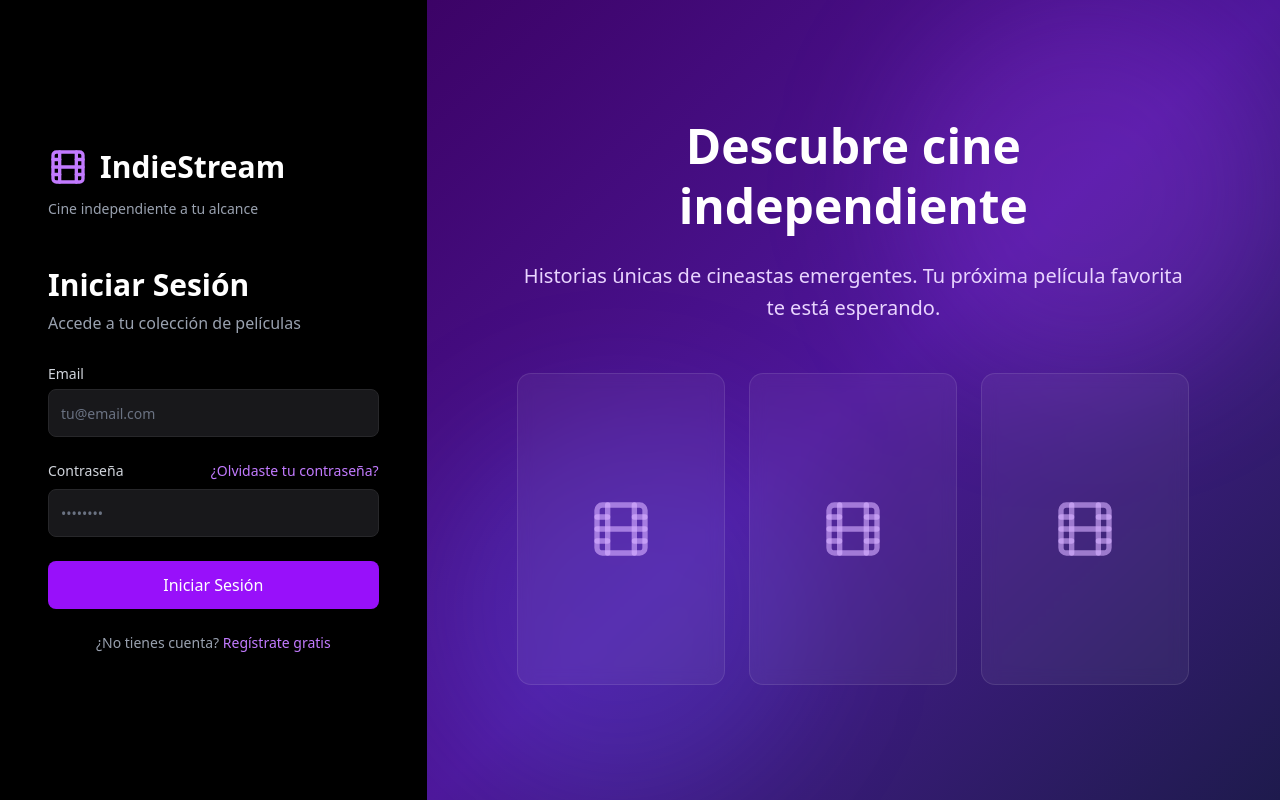
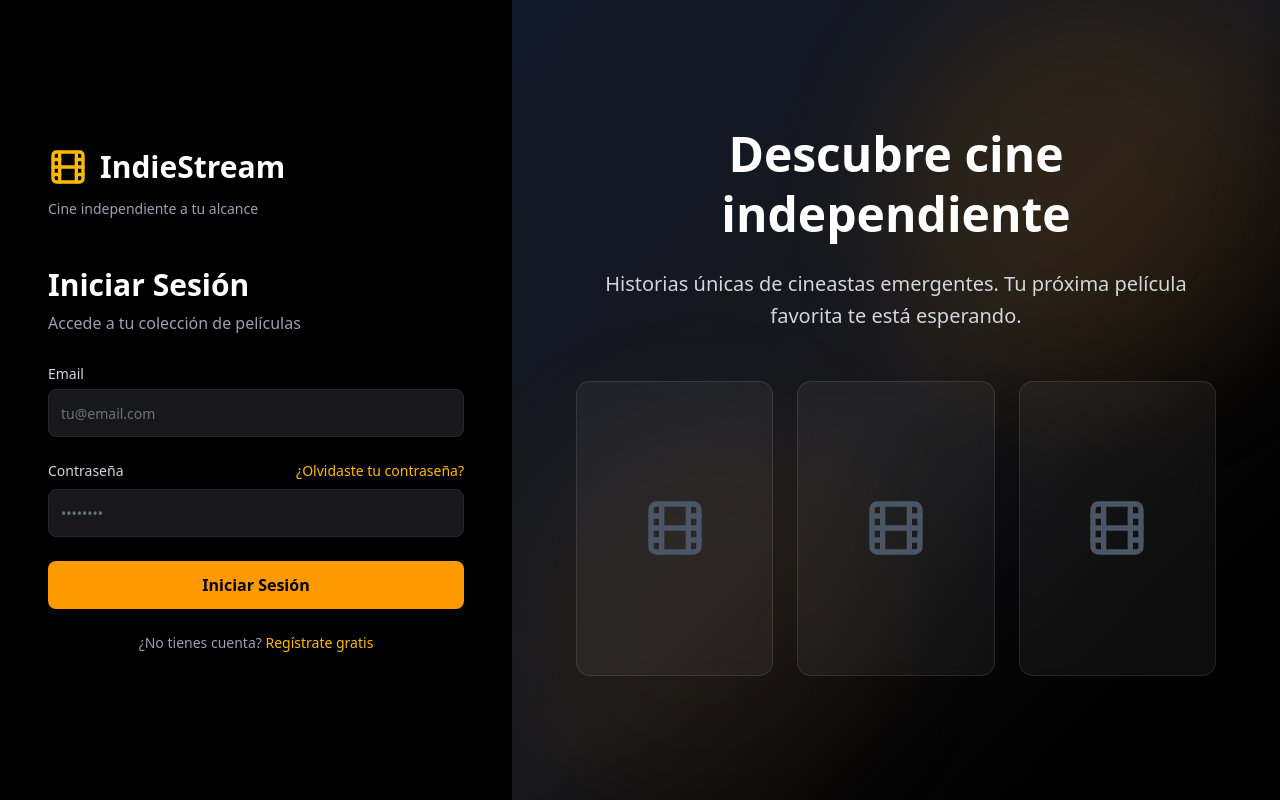
Before and after one commit to XavierSs21/proyecto-streaming, a React app in the folder frontend/: page /login in a window 1280 px wide. Built offline with nearby package versions, Linux system fonts and the light colour scheme; the HTML template or start-up script is replaced by a standard one.

Commit message:
style: change the colors to yellow/black

```diff
--- a/frontend/src/pages/Login.jsx
+++ b/frontend/src/pages/Login.jsx
@@ -60,18 +60,18 @@ export default function Login() {
   return (
     <div className="min-h-screen flex">
       {/* Lado izquierdo - Login */}
-            <div className="w-full lg:w-1/3 flex items-center justify-center bg-black p-12">
+      <div className="w-full lg:w-2/5 flex items-center justify-center bg-black p-12">
         <div className="w-full max-w-lg">
           {/* Logo/Header */}
           <div className="mb-12">
             <div className="flex items-center gap-3 mb-3">
-                            <Film className="w-10 h-10 text-purple-400" />
+              <Film className="w-10 h-10 text-amber-400" />
               <h1 className="text-3xl font-bold text-white">IndieStream</h1>
             </div>
             <p className="text-gray-400 text-sm">Cine independiente a tu alcance</p>
           </div>
 
-                    {/* Card */}
+          {/* Card sin bordes visibles, solo contenido */}
           <div className="space-y-8">
             <div>
               <h2 className="text-3xl font-bold text-white mb-2">Iniciar Sesión</h2>
@@ -91,14 +91,14 @@ export default function Login() {
                   value={formData.email}
                   onChange={handleChange}
                   required
-                                    className="bg-zinc-900 border-zinc-800 text-white placeholder:text-gray-500 focus:border-purple-500 h-12"
+                  className="bg-zinc-900 border-zinc-800 text-white placeholder:text-gray-500 focus:border-amber-500 focus:ring-amber-500/20 h-12"
                 />
               </div>
 
               <div className="space-y-2">
                 <div className="flex items-center justify-between">
                   <Label htmlFor="password" className="text-gray-300">Contraseña</Label>
-                                    <a href="#" className="text-sm text-purple-400 hover:text-purple-300 transition-colors">
+                  <a href="#" className="text-sm text-amber-400 hover:text-amber-300 transition-colors">
                     ¿Olvidaste tu contraseña?
                   </a>
                 </div>
@@ -110,13 +110,13 @@ export default function Login() {
                   value={formData.password}
                   onChange={handleChange}
                   required
-                                    className="bg-zinc-900 border-zinc-800 text-white placeholder:text-gray-500 focus:border-purple-500 h-12"
+                  className="bg-zinc-900 border-zinc-800 text-white placeholder:text-gray-500 focus:border-amber-500 focus:ring-amber-500/20 h-12"
                 />
               </div>
 
               <Button
                 type="submit"
-                                className="w-full bg-purple-600 hover:bg-purple-700 text-white h-12 text-base font-medium transition-colors"
+                className="w-full bg-amber-500 hover:bg-amber-600 text-black font-semibold h-12 text-base transition-colors"
                 disabled={isLoading}
               >
                 {isLoading ? 'Iniciando sesión...' : 'Iniciar Sesión'}
@@ -124,7 +124,7 @@ export default function Login() {
 
               <p className="text-center text-sm text-gray-400">
                 ¿No tienes cuenta?{' '}
-                                <a href="/register" className="text-purple-400 hover:text-purple-300 font-medium transition-colors">
+                <a href="/register" className="text-amber-400 hover:text-amber-300 font-medium transition-colors">
                   Regístrate gratis
                 </a>
               </p>
@@ -134,16 +134,16 @@ export default function Login() {
       </div>
 
       {/* Lado derecho - Showcase de películas */}
-            <div className="hidden lg:flex flex-1 bg-gradient-to-br from-purple-950 via-violet-900 to-indigo-950 items-center justify-center p-16 relative overflow-hidden">
-                {/* Efecto de brillo sutil */}
-                <div className="absolute top-0 right-0 w-96 h-96 bg-purple-500/20 rounded-full blur-3xl"></div>
-                <div className="absolute bottom-0 left-0 w-96 h-96 bg-indigo-500/20 rounded-full blur-3xl"></div>
+      <div className="hidden lg:flex flex-1 bg-gradient-to-br from-gray-900 via-zinc-900 to-black items-center justify-center p-16 relative overflow-hidden">
+        {/* Efectos de brillo sutiles con amarillo */}
+        <div className="absolute top-0 right-0 w-96 h-96 bg-amber-500/10 rounded-full blur-3xl"></div>
+        <div className="absolute bottom-0 left-0 w-96 h-96 bg-amber-600/5 rounded-full blur-3xl"></div>
 
         <div className="relative z-10 text-white text-center max-w-2xl">
           <h2 className="text-5xl font-bold mb-6 leading-tight">
             Descubre cine independiente
           </h2>
-                    <p className="text-xl text-purple-200 mb-12 leading-relaxed">
+          <p className="text-xl text-gray-300 mb-12 leading-relaxed">
             Historias únicas de cineastas emergentes.
             Tu próxima película favorita te está esperando.
           </p>
@@ -152,9 +152,9 @@ export default function Login() {
             {featuredMovies.map((movie, index) => (
               <div
                 key={index}
-                                className="aspect-[2/3] bg-white/5 backdrop-blur-sm rounded-xl border border-white/10 flex items-center justify-center hover:scale-105 hover:bg-white/10 transition-all duration-300 cursor-pointer"
+                className="aspect-[2/3] bg-white/5 backdrop-blur-sm rounded-xl border border-white/10 flex items-center justify-center hover:scale-105 hover:border-amber-500/30 hover:bg-white/10 transition-all duration-300 cursor-pointer group"
               >
-                                <Film className="w-16 h-16 text-purple-300/60" />
+                <Film className="w-16 h-16 text-gray-600 group-hover:text-amber-400 transition-colors" />
               </div>
             ))}
           </div>
```
Lines whose indentation alone changed are shown as unchanged.
